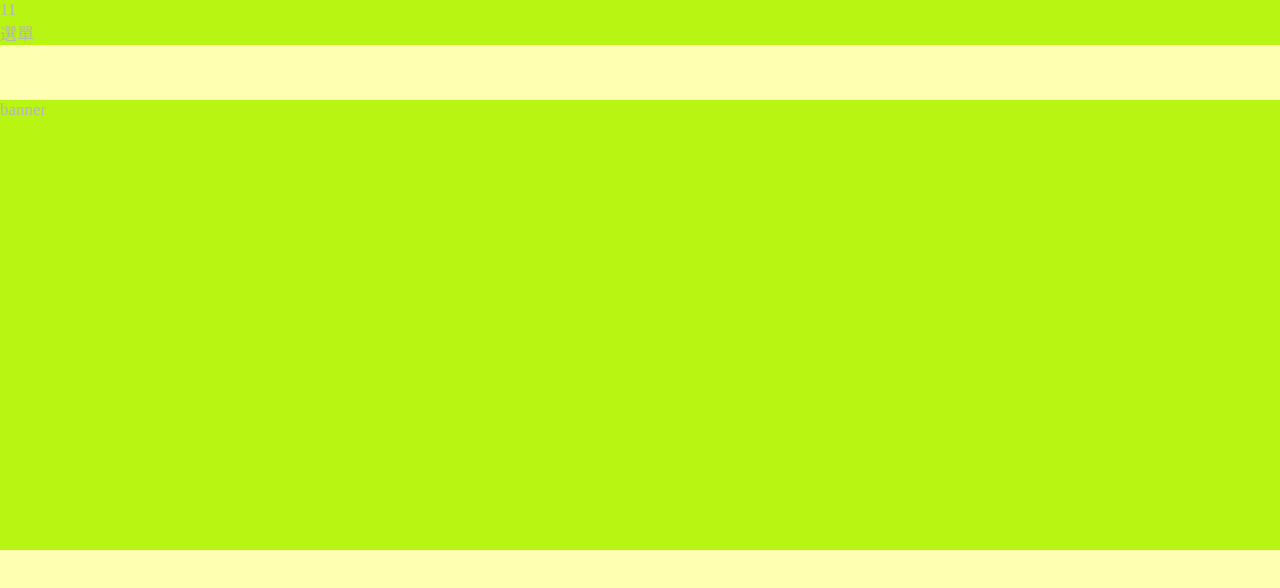
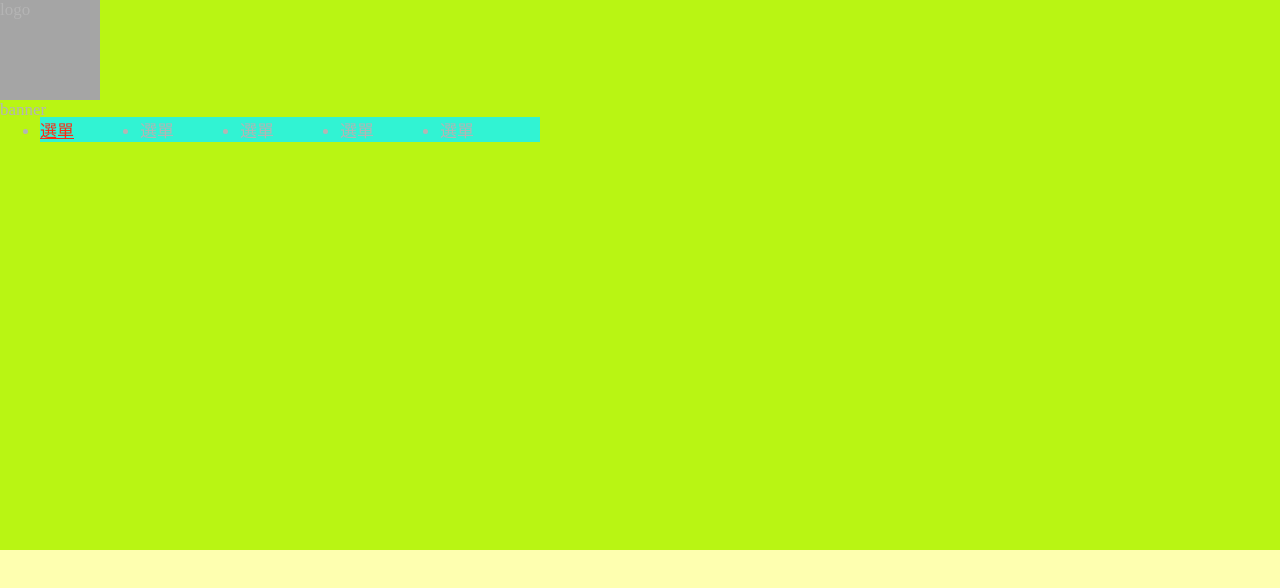
Before and after one commit to sexfat/cfd102, a plain HTML site: page index.html in a window 1280 px wide. Drawn offline with Linux system fonts and the light colour scheme.

Commit message:
add  偽元素

```diff
--- a/index.html
+++ b/index.html
@@ -10,8 +10,18 @@
 <body>
     <header>
         <div class="container section_bgc">
-            <div class="logo">11</div>
-            <nav>選單</nav>
+
+                <div class="logo">logo</div>
+                <nav>
+                   <ul>
+                     <li><a href="#">選單</a></li>
+                     <li>選單</li>
+                     <li>選單</li>
+                     <li>選單</li>
+                     <li>選單</li>
+                   </ul>
+                </nav>
+
         </div>
     </header>
     <div class="banner container_full section_bgc">
--- a/sass/style.scss
+++ b/sass/style.scss
@@ -1,11 +1,11 @@
 //變數
 //變數命名語意化
-$fontsize : 17px;//數值
-$fullwidth: 100%;//數值 滿版
+$fontsize : 17px; //數值
+$fullwidth: 100%; //數值 滿版
 $maxwidth: 1366px;
 $color: rgb(180, 180, 180); //顏色
 $bgcolor: rgb(254, 255, 176);
-$h1_color : #0b21eb;//顏色
+$h1_color : #0b21eb; //顏色
 $section_bgc: #b9f513;
 
 /*css註解*/
@@ -13,15 +13,16 @@ body {
   padding: 0px;
   margin: 0px;
   font-size: $fontsize;
-  color : $color;
+  color: $color;
   background-color: $bgcolor;
 }
+
 .container_full {
   width: $fullwidth;
 }
 
 .section_bgc {
-   background-color:$section_bgc;
+  background-color: $section_bgc;
 }
 
 .container {
@@ -38,10 +39,46 @@ h1 {
   color: $h1_color;
 }
 
-
 header {
   height: 100px;
+  display: flex;
+  flex-direction: row;
+
+  .logo {
+    width: 100px;
+    height: 100px;
+    background-color: rgb(165, 165, 165);
+  }
+
+  nav {
+    ul {
+      display: flex;
+      flex-direction: row;
+      li {
+        width: 100px;
+        background-color: rgb(49, 243, 211);
+        a {
+          color: #ff2713;
+          &:hover {
+            color: #000;//偽元素
+          }
+          &::before {
+             content: '';
+          }
+          &::after {
+            content: '';
+         }
+        }
+      }
+    }
+
+  }
 }
+
+
+
+
+
 
 .banner {
   height: 450px;
```
Also changed, not shown: css/style.css, 1 other file.
